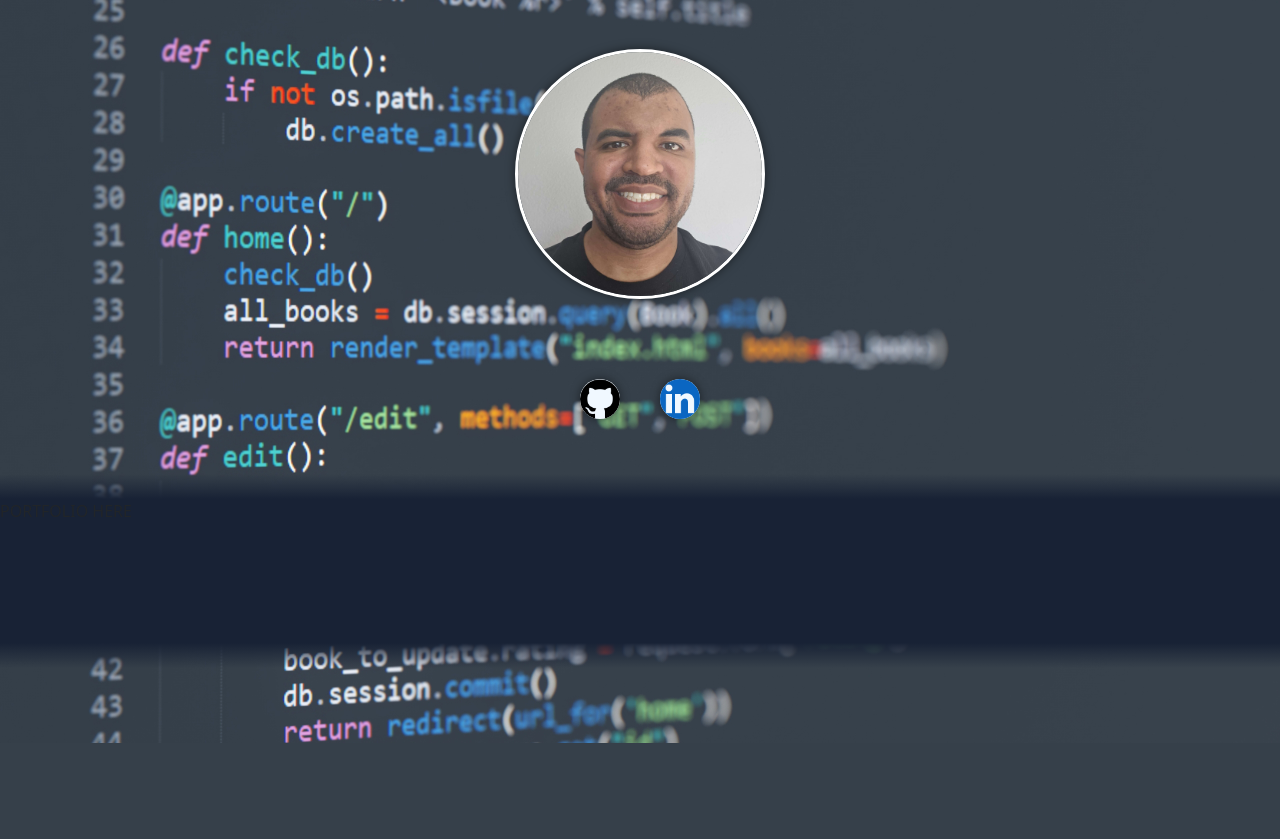
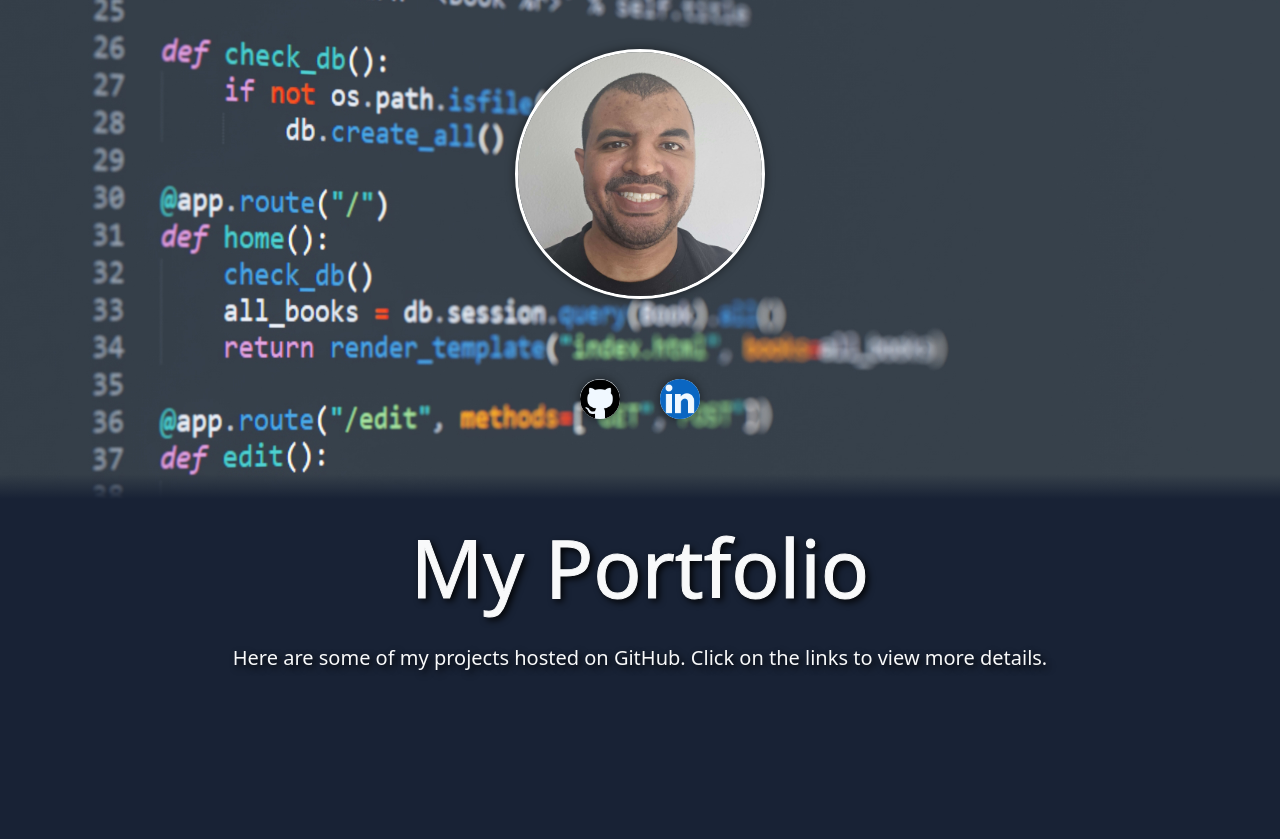
Before and after one commit to revue0813/MyWebsite, a Flask app: page /portfolio/ in a window 1280 px wide. Shown: the part 57-896 px from the top of the page. Before the commit the page ends 800 px from the top, so only its background shows below. Run offline with Flask 3, Linux system fonts and the light colour scheme; data that the repository does not hold is empty.

Commit message:
formatting for all pages, implemented portfolio page with github API

```diff
--- a/app.py
+++ b/app.py
@@ -1,4 +1,5 @@
 from flask import Flask, render_template, send_from_directory, url_for
+import requests
 
 app = Flask(__name__)
 
@@ -17,16 +18,13 @@ def resume():
         image_url=url_for("static", filename="images/dark_header_image_resume.jpg"),
     )
 
-
 @app.route("/transcripts/")
 def transcripts():
     return render_template(
         "transcripts.html",
         image_url=url_for(
-            "static", filename="images/dark_header_image_transcripts.jpg"
-        ),
+            "static", filename="images/dark_header_image_transcripts.jpg"),
     )
-
 
 @app.route("/military/")
 def military():
@@ -35,7 +33,6 @@ def military():
         image_url=url_for("static", filename="images/header_image_military.jpg"),
     )
 
-
 @app.route("/skills/")
 def skills():
     return render_template(
@@ -43,14 +40,25 @@ def skills():
         image_url=url_for("static", filename="images/header_image_skills.jpg"),
     )
 
-
 @app.route("/portfolio/")
 def portfolio():
+    github_username = "revue0813"
+    projects = []
+
+    try:
+        response = requests.get(f"https://api.github.com/users/{github_username}/repos")
+        response.raise_for_status()  # Raise an exception for HTTP errors
+        projects = response.json()
+    except requests.exceptions.RequestException as e:
+        print(f"Error fetching GitHub projects: {e}")
+
+    print(projects[0])
+
     return render_template(
         "portfolio.html",
         image_url=url_for("static", filename="images/header_image_portfolio.jpg"),
+        projects=projects
     )
-
 
 @app.route("/links/")
 def links():
@@ -59,14 +67,12 @@ def links():
         image_url=url_for("static", filename="images/header_image_links.jpg"),
     )
 
-
 @app.route("/contact/")
 def contact():
     return render_template(
         "contact.html",
         image_url=url_for("static", filename="images/header_image_contact.jpg"),
     )
-
 
 @app.route("/download/<filename>")
 def download_file(filename):
--- a/static/styles/styles.css
+++ b/static/styles/styles.css
@@ -1,7 +1,6 @@
 /* GENERAL AND BASE PAGE */
 body, html {
     background-color: #182235;
-
     margin: 0;
     padding-bottom: 65px;
 }
@@ -84,7 +83,7 @@ body, html {
 }
 
 /* HOMEPAGE */
-.container {
+.index-container {
     display: flex;
 }
 
@@ -324,6 +323,32 @@ body, html {
     font-weight: bold;
 }
 
+/* PORTFOLIO PAGE */
+.portfolio-container {
+    width: 100%;
+}
+
+.portfolio-title {
+    padding-top: 20px;
+    -webkit-text-stroke: 1px #f8f9fa;
+}
+
+.portfolio-text {
+    padding-top: 20px;
+    padding-bottom: 20px;
+}
+
+.card {
+    border-radius: 0.75rem;
+    background-color: rgba(52, 58, 64, 0.5);
+    color: white;
+}
+
+.card-title {
+    font-size: 1.25rem;
+    font-weight: bold;
+}
+
 /* color scheme colors:
     #182235
     #3e598a
--- a/templates/base.html
+++ b/templates/base.html
@@ -87,13 +87,6 @@
     </header>
 
     {% block body %} {% endblock %}
-    {% block footer %}
-    <footer>
-      <div class="footer-image text-light">
-        <img src="{{ image_url }}" alt="footer-img">
-      </div>
-    </footer>
-    {% endblock %}
   </body>
 
 
--- a/templates/links.html
+++ b/templates/links.html
@@ -1,4 +1,8 @@
-{% extends "base.html" %} {% block title %}- Links{% endblock %} {% block body %}
+{% extends "base.html" %}
+
+{% block title %}- Links{% endblock %}
+
+{% block body %}
 <div class="link-content clean-background">
   <div>
     <h1 class="text-light display-1">Explore My Professional Profiles</h1>
--- a/templates/military.html
+++ b/templates/military.html
@@ -1,4 +1,8 @@
-{% extends "base.html" %} {% block title %}- Military Service{% endblock %} {% block body %}
+{% extends "base.html" %}
+
+{% block title %}- Military Service{% endblock %}
+
+{% block body %}
 <div class="row">
   <div class="col-sm-2"></div>
   <div class="col">
--- a/templates/portfolio.html
+++ b/templates/portfolio.html
@@ -1,5 +1,26 @@
-{% extends "base.html" %} {% block title %}- Home{% endblock %} {% block body%}
+{% extends "base.html" %}
 
-PORTFOLIO HERE
+{% block title %}- Portfolio{% endblock %}
 
+{% block body%}
+<div class="container text-light text-center clean-background">
+    <h1 class="portfolio-title display-1">My Portfolio</h1>
+    <p class="portfolio-text fs-5">Here are some of my projects hosted on GitHub. Click on the links to view more details.</p>
+    <div class="row">
+        {% for project in projects %}
+        <div class="col-md-4">
+            <div class="card mb-4 shadow-sm">
+                <div class="card-body">
+                    <h5 class="card-title">{{ project.name }}</h5>
+                    <p class="card-text">{{ project.description }}</p>
+                    <p class="card-text">
+                        <small class="text-muted">Language: {{ project.language }}</small>
+                    </p>
+                    <a href="{{ project.html_url }}" class="btn btn-primary" target="_blank">View on GitHub</a>
+                </div>
+            </div>
+        </div>
+        {% endfor %}
+    </div>
+</div>
 {% endblock %}
--- a/templates/resume.html
+++ b/templates/resume.html
@@ -1,5 +1,8 @@
-{% extends "base.html" %} {% block title %}- Resume{% endblock %} {% block body %}
+{% extends "base.html" %}
 
+{% block title %}- Resume{% endblock %}
+
+{% block body %}
 <div class="row">
   <div class="col-sm-2"></div>
   <div class="col">
--- a/templates/skills.html
+++ b/templates/skills.html
@@ -1,4 +1,8 @@
-{% extends "base.html" %} {% block title %}- Skills{% endblock %} {% block body %}
+{% extends "base.html" %}
+
+{% block title %}- Skills{% endblock %}
+
+{% block body %}
 <div class="skills-description clean-background text-light">
   <h1 class="display-1">Skills</h1>
 </div>
--- a/templates/transcripts.html
+++ b/templates/transcripts.html
@@ -1,4 +1,8 @@
-{% extends "base.html" %} {% block title %}- Transcripts{% endblock %} {% block body %}
+{% extends "base.html" %}
+
+{% block title %}- Transcripts{% endblock %}
+
+{% block body %}
 <div class="row">
   <div class="col-sm-2"></div>
   <div class="col">
```
Also changed, not shown: templates/index.html (+9 -1 lines).
